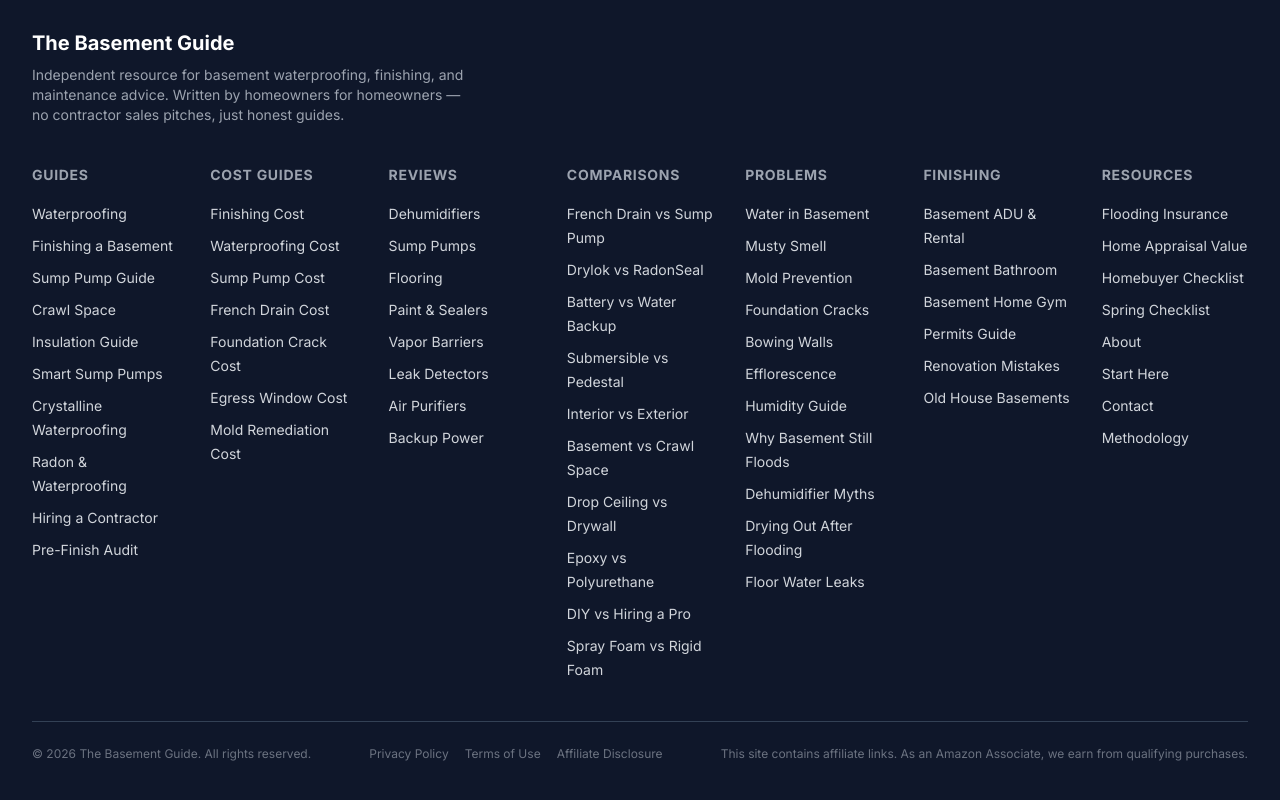
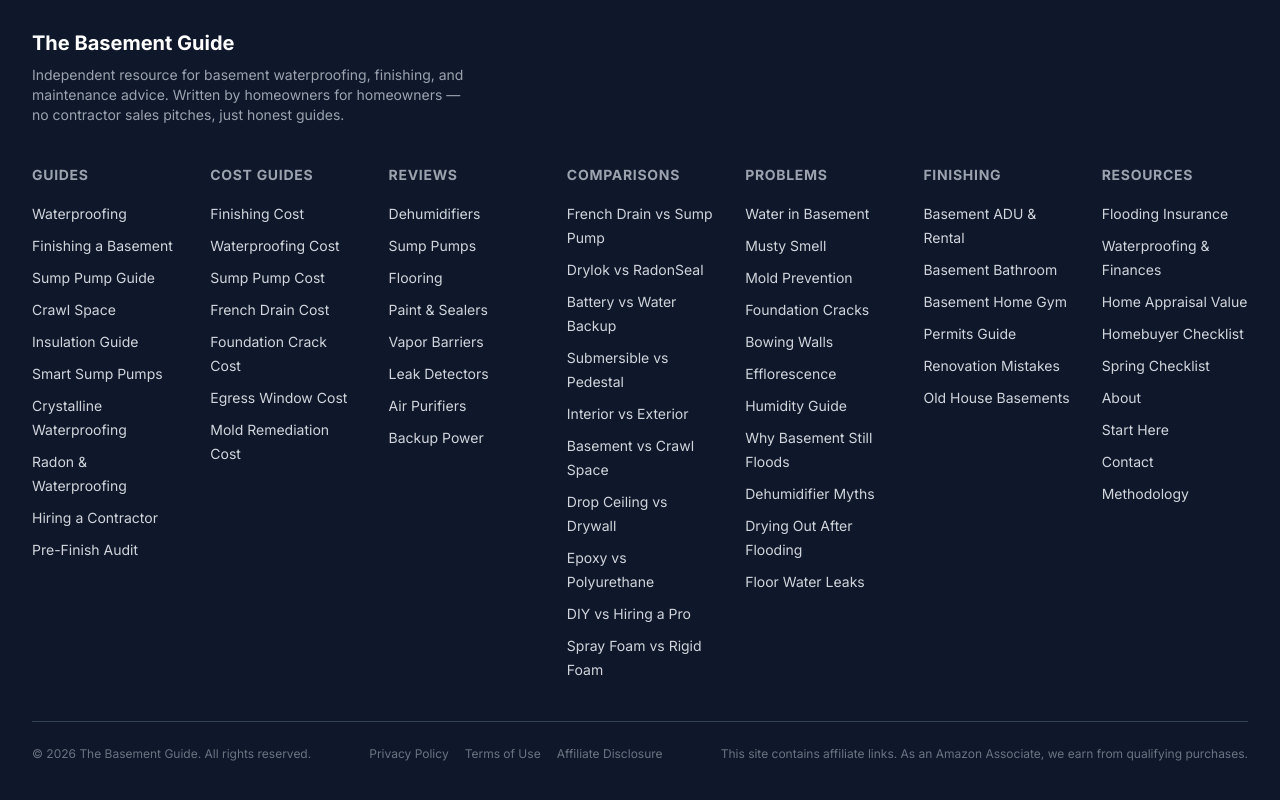
Before and after one commit to thebasementguide2026/basement-guide, a Next.js app: page / in a window 1280 px wide. Shown: the part 4252-5052 px from the top of the page. Built offline with nearby package versions, Linux system fonts and the light colour scheme.

Commit message:
Update Footer.tsx

```diff
--- a/components/Footer.tsx
+++ b/components/Footer.tsx
@@ -89,6 +89,7 @@ const footerSections = [
     title: 'RESOURCES',
     links: [
       { label: 'Flooding Insurance', href: '/articles/basement-flooding-insurance' },
+            { label: 'Waterproofing & Finances', href: '/articles/basement-waterproofing-finances-insurance-taxes' },
       { label: 'Home Appraisal Value', href: '/articles/waterproofing-home-appraisal-value' },
       { label: 'Homebuyer Checklist', href: '/articles/homebuyers-basement-inspection-checklist' },
       { label: 'Spring Checklist', href: '/articles/spring-basement-checklist' },
```
